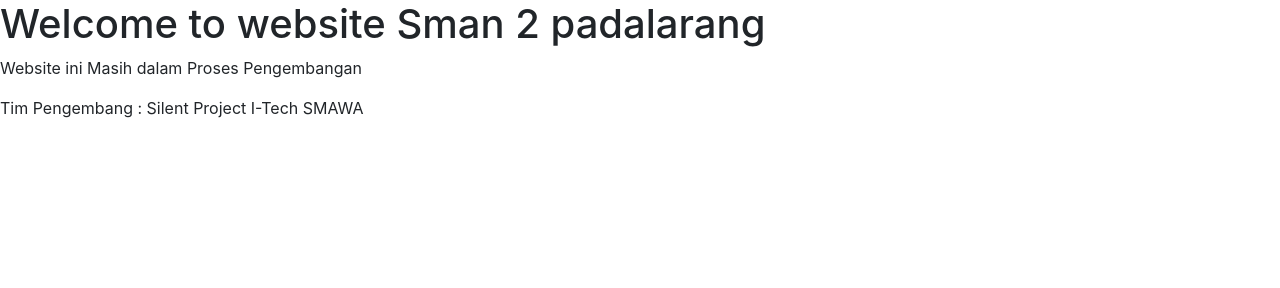
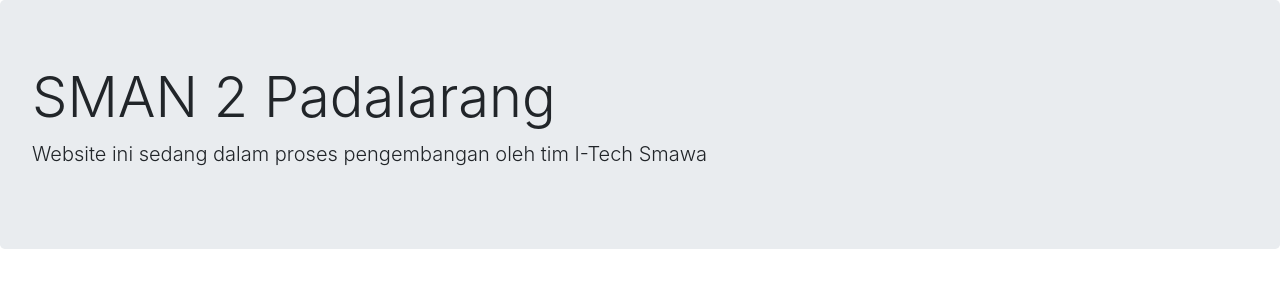
Before and after one commit to mrgood82/swama, a plain HTML site: page index.html in a window 1280 px wide. Drawn offline with nearby package versions, Linux system fonts and the light colour scheme.

Commit message:
Merubah file index dengan jumbotron

```diff
--- a/index.html
+++ b/index.html
@@ -8,12 +8,14 @@
     <!-- Bootstrap CSS -->
     <link rel="stylesheet" href="https://cdn.jsdelivr.net/npm/bootstrap@4.0.0/dist/css/bootstrap.min.css" integrity="sha384-Gn5384xqQ1aoWXA+058RXPxPg6fy4IWvTNh0E263XmFcJlSAwiGgFAW/dAiS6JXm" crossorigin="anonymous">
 
-    <title>Hello, world!</title>
+    <title>smawa</title>
   </head>
   <body>
-    <h1>Welcome to website Sman 2 padalarang</h1>
-    <p>Website ini Masih dalam Proses Pengembangan</p>
-    <p>Tim Pengembang : Silent Project I-Tech SMAWA</p>
+
+    <div class="jumbotron">
+      <h1 class="display-4">SMAN 2 Padalarang</h1>
+      <p class="lead">Website ini sedang dalam proses pengembangan oleh tim I-Tech Smawa</p>
+    </div>
 
     <!-- Optional JavaScript -->
     <!-- jQuery first, then Popper.js, then Bootstrap JS -->
```
